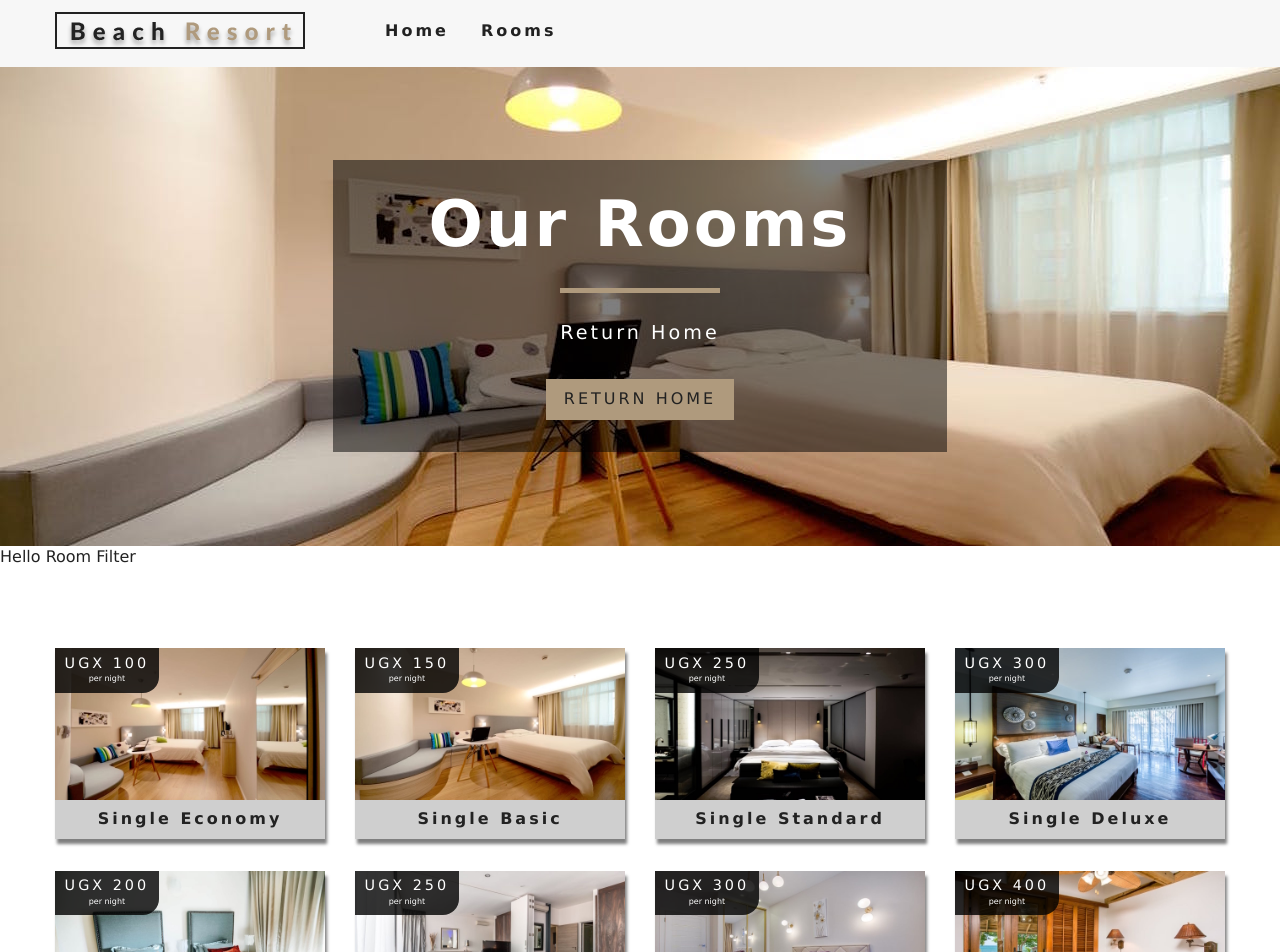
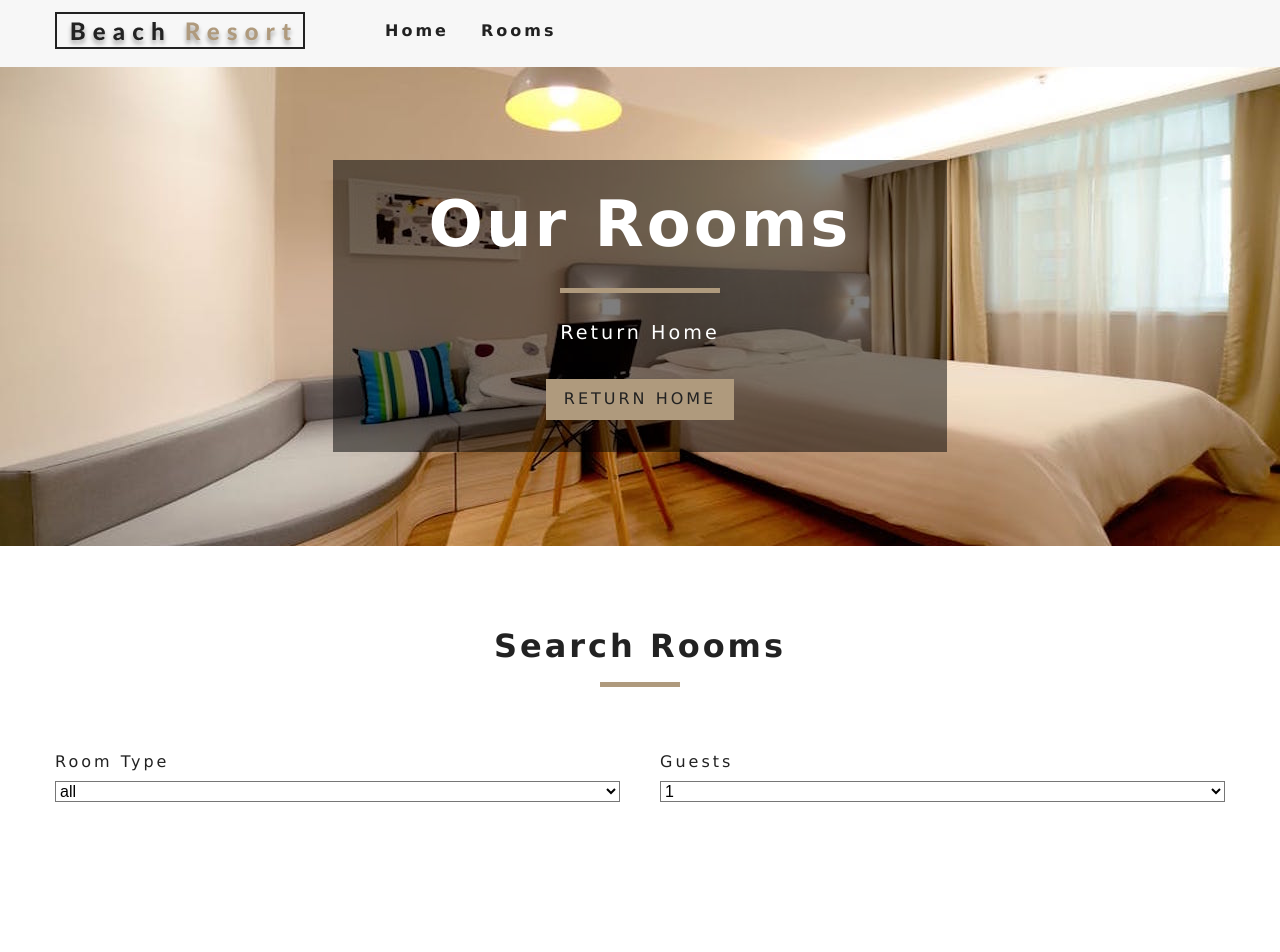
Before and after one commit to matovu-ronald/resorts-react-app, a React (Create React App) app: page /rooms in a window 1280 px wide. Shown: the top 952 px of the page. Built offline with nearby package versions, Linux system fonts and the light colour scheme.

Commit message:
Add Room Type and Capacity filters

```diff
--- a/src/Context.js
+++ b/src/Context.js
@@ -8,7 +8,16 @@
     rooms: [],
     sortedRooms: [],
     featuredRooms: [],
-    loading: true
+    loading: true,
+    type: "all",
+    capacity: 1,
+    price: 0,
+    minPrice: 0,
+    maxPrice: 0,
+    minSize: 0,
+    maxSize: 0,
+    breakfast: false,
+    pets: false
   };
 
   // getData
@@ -17,11 +26,18 @@
     // this.getData
     let rooms = this.formatData(items);
     let featuredRooms = rooms.filter(room => room.featured === true);
+
+    let maxPrice = Math.max(...rooms.map(room => room.price));
+    let maxSize = Math.max(...rooms.map(room => room.size));
+
     this.setState(() => ({
       featuredRooms,
       rooms,
       sortedRooms: rooms,
-      loading: false
+      loading: false,
+      price: maxPrice,
+      maxPrice,
+      maxSize
     }));
   }
 
@@ -41,12 +57,61 @@
     return room;
   };
 
+  handleChange = event => {
+    const target = event.target;
+    const value = event.type === "checkbox" ? target.checked : target.value;
+    const name = event.target.name;
+
+    this.setState(
+      {
+        [name]: value
+      },
+      this.filterRooms
+    );
+  };
+
+  filterRooms = () => {
+    let {
+      rooms,
+      type,
+      capacity,
+      price,
+      minPrice,
+      maxPrice,
+      minSize,
+      maxSize,
+      breakfast,
+      pets
+    } = this.state;
+
+    // All ther rooms
+    let tempRooms = [...rooms];
+
+    // Transform values
+    capacity = parseInt(capacity);
+
+    // filter by type
+    if (type !== "all") {
+      tempRooms = tempRooms.filter(room => room.type === type);
+    }
+
+    // Filter by capacity
+    if (capacity !== 1) {
+      tempRooms = tempRooms.filter(room => room.capacity === capacity)
+    }
+    // set state sortedRooms to filter rooms
+    this.setState({
+      sortedRooms: tempRooms
+    });
+  };
+
   render() {
     return (
       <RoomContext.Provider
         value={{
           ...this.state,
-          getRoom: this.getRoom
+          getRoom: this.getRoom,
+          handleChange: this.handleChange
         }}
       >
         {this.props.children}
--- a/src/components/RoomFilter.js
+++ b/src/components/RoomFilter.js
@@ -1,11 +1,78 @@
-import React from 'react'
+import React, { useContext } from "react";
+import { RoomContext } from "../Context";
+import Title from "../components/Title";
 
-const RoomFilter = () => {
-    return (
-        <div>
-            Hello Room Filter
+const getUnique = (items, value) => {
+  return [...new Set(items.map(item => item[value]))];
+};
+
+const RoomFilter = ({ rooms }) => {
+  const context = useContext(RoomContext);
+  const {
+    handleChange,
+    type,
+    capacity,
+    price,
+    minPrice,
+    maxPrice,
+    minSize,
+    maxSize,
+    breakfast,
+    pets
+  } = context;
+
+  // Get all unique types
+  let types = getUnique(rooms, "type");
+  // Add all to unique types
+  types = ["all", ...types];
+  // Map to jsx
+  types = types.map((type, index) => {
+      return <option key={index} value={type}>{type}</option>;
+  })
+
+  //Get all the capacity
+  let capacities = getUnique(rooms, "capacity");
+  // Map to jsx
+  capacities = capacities.map((capacity, index) => {
+      return <option key={index} value={capacity}>{capacity}</option>
+  })
+
+
+  return (
+    <section className="filter-container">
+      <Title title="Search Rooms" />
+      <form className="filter-form">
+        {/* Start of select type */}
+        <div className="form-group">
+          <label htmlFor="type">Room Type </label>
+          <select
+            name="type"
+            value={type}
+            id="type"
+            className="form-control"
+            onChange={handleChange}
+          >
+            {types}
+          </select>
         </div>
-    )
-}
+        {/* End of select type */}
+        {/* Guests */}
+        <div className="form-group">
+          <label htmlFor="capacity">Guests </label>
+          <select
+            name="capacity"
+            value={capacity}
+            id="capacity"
+            className="form-control"
+            onChange={handleChange}
+          >
+            {capacities}
+          </select>
+        </div>
+        {/* Guests */}
+      </form>
+    </section>
+  );
+};
 
 export default RoomFilter;
```
